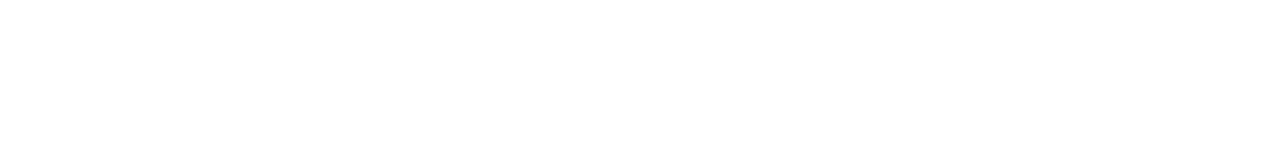
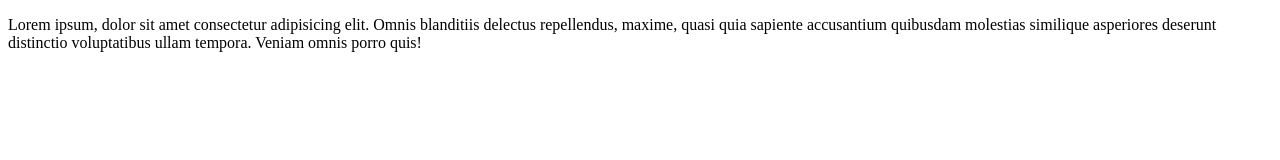
Before and after one commit to isratjaman9/my-shelly-coop-repo, a plain HTML site: page index.html in a window 1280 px wide. Drawn offline with Linux system fonts and the light colour scheme.

Commit message:
second comment

```diff
--- a/index.html
+++ b/index.html
@@ -6,6 +6,7 @@
     <title>shally coooper   Document</title>
 </head>
 <body>
+    <p>Lorem ipsum, dolor sit amet consectetur adipisicing elit. Omnis blanditiis delectus repellendus, maxime, quasi quia sapiente accusantium quibusdam molestias similique asperiores deserunt distinctio voluptatibus ullam tempora. Veniam omnis porro quis!</p>
 
 </body>
 </html>
```
